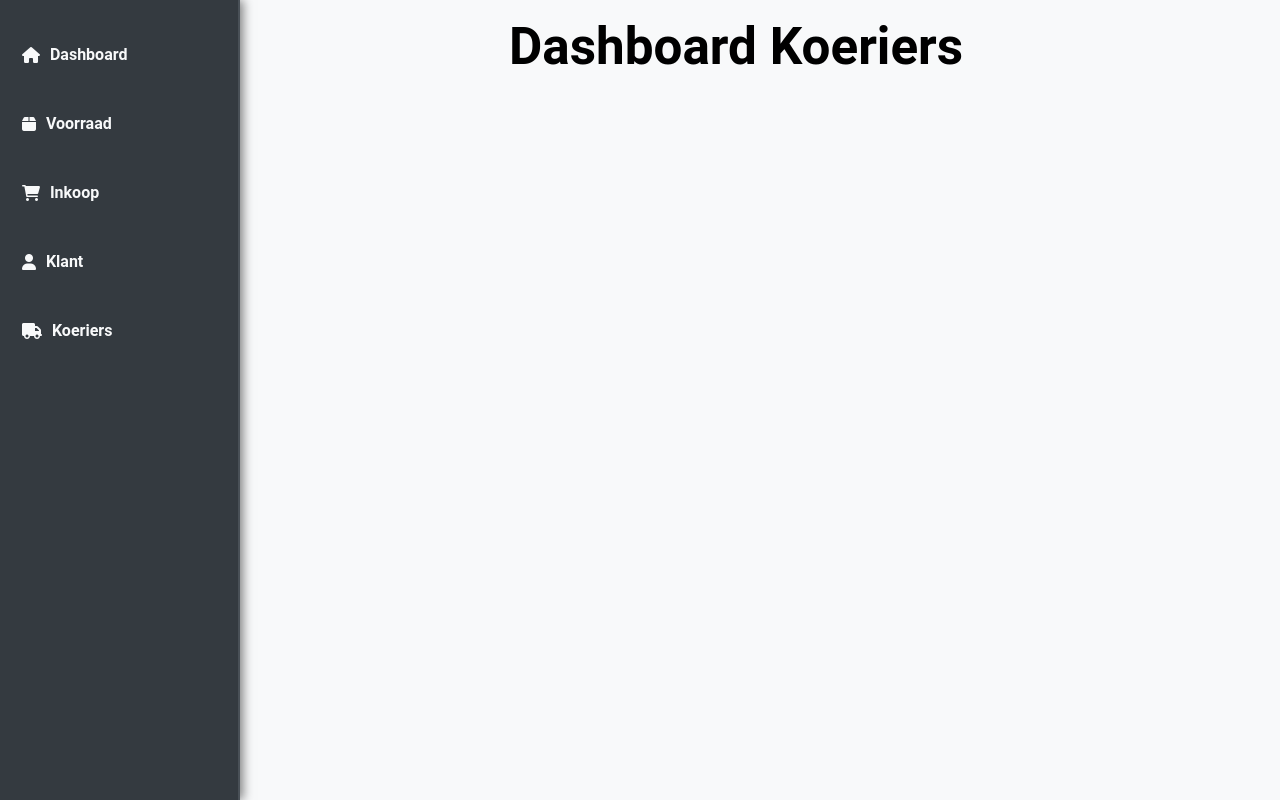
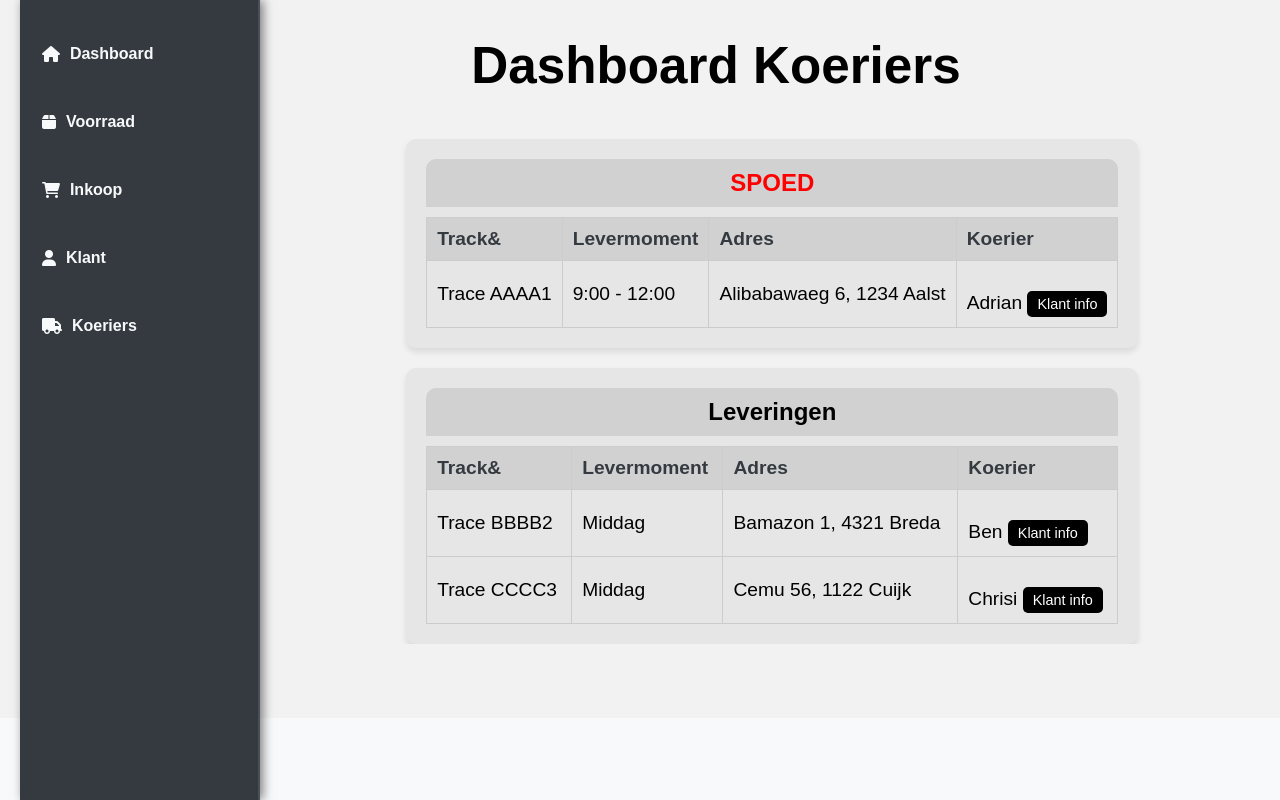
Before and after one commit to CyberDuckys/Main, a Flask app: page /koeriers in a window 1280 px wide. Run offline with Flask 3, Linux system fonts and the light colour scheme; some libraries are stand-ins or nearby versions.

Commit message:
Koeriers

```diff
--- a/website/static/css/koeriers.css
+++ b/website/static/css/koeriers.css
@@ -0,0 +1,68 @@
+* {
+    margin: 0;
+    padding: 0;
+    box-sizing: border-box;
+}
+
+body {
+    font-family: Arial, sans-serif;
+    background-color: #f2f2f2;
+    padding: 20px;
+}
+
+.main-content {
+    display: flex;
+    flex-direction: column;
+    gap: 20px;
+}
+
+.section {
+    background-color: #e6e6e6;
+    border-radius: 10px;
+    padding: 20px;
+    box-shadow: 0 4px 6px rgba(0, 0, 0, 0.1);
+}
+
+.title {
+    background-color: #d1d1d1;
+    padding: 10px;
+    font-size: 1.5rem;
+    text-align: center;
+    border-radius: 10px 10px 0 0;
+}
+
+.title.red {
+    color: red;
+    font-weight: bold;
+}
+
+.table {
+    width: 100%;
+    border-collapse: collapse;
+    margin-top: 10px;
+}
+
+.table th, .table td {
+    border: 1px solid #ccc;
+    padding: 10px;
+    text-align: left;
+}
+
+.table th {
+    background-color: #d1d1d1;
+    font-weight: bold;
+}
+
+.button {
+    background-color: black;
+    color: white;
+    padding: 5px 10px;
+    border: none;
+    border-radius: 5px;
+    cursor: pointer;
+    font-size: 0.9rem;
+}
+
+.button:hover {
+    background-color: grey;
+}
--- a/website/templates/koeriers.html
+++ b/website/templates/koeriers.html
@@ -1,11 +1,61 @@
 {% extends 'base.html' %}
 
+{% block title %}Koeriers{% endblock %}
 
-{% block title %} Koeriers {% endblock %}
-
-{% block content%}
+{% block content %}
 <link rel="stylesheet" href="{{ url_for('static', filename='css/koeriers.css') }}">
 
 <h1 class="dashboardTitle">Dashboard Koeriers</h1>
 
-{% endblock%}
+<div class="main-content">
+    <div class="section">
+        <h2 class="title red">SPOED</h2>
+        <table class="table">
+            <thead>
+                <tr>
+                    <th>Track&</th>
+                    <th>Levermoment</th>
+                    <th>Adres</th>
+                    <th>Koerier</th>
+                </tr>
+            </thead>
+            <tbody>
+                <tr>
+                    <td>Trace AAAA1</td>
+                    <td>9:00 - 12:00</td>
+                    <td>Alibabawaeg 6, 1234 Aalst</td>
+                    <td>Adrian <button class="button">Klant info</button></td>
+                </tr>
+            </tbody>
+        </table>
+    </div>
+    <div class="section">
+        <h2 class="title">Leveringen</h2>
+        <table class="table">
+            <thead>
+                <tr>
+                    <th>Track&</th>
+                    <th>Levermoment</th>
+                    <th>Adres</th>
+                    <th>Koerier</th>
+                </tr>
+            </thead>
+            <tbody>
+                <tr>
+                    <td>Trace BBBB2</td>
+                    <td>Middag</td>
+                    <td>Bamazon 1, 4321 Breda</td>
+                    <td>Ben <button class="button">Klant info</button></td>
+                </tr>
+                <tr>
+                    <td>Trace CCCC3</td>
+                    <td>Middag</td>
+                    <td>Cemu 56, 1122 Cuijk</td>
+                    <td>Chrisi <button class="button">Klant info</button></td>
+                </tr>
+            </tbody>
+        </table>
+    </div>
+</div>
+
+{% endblock %}
```
